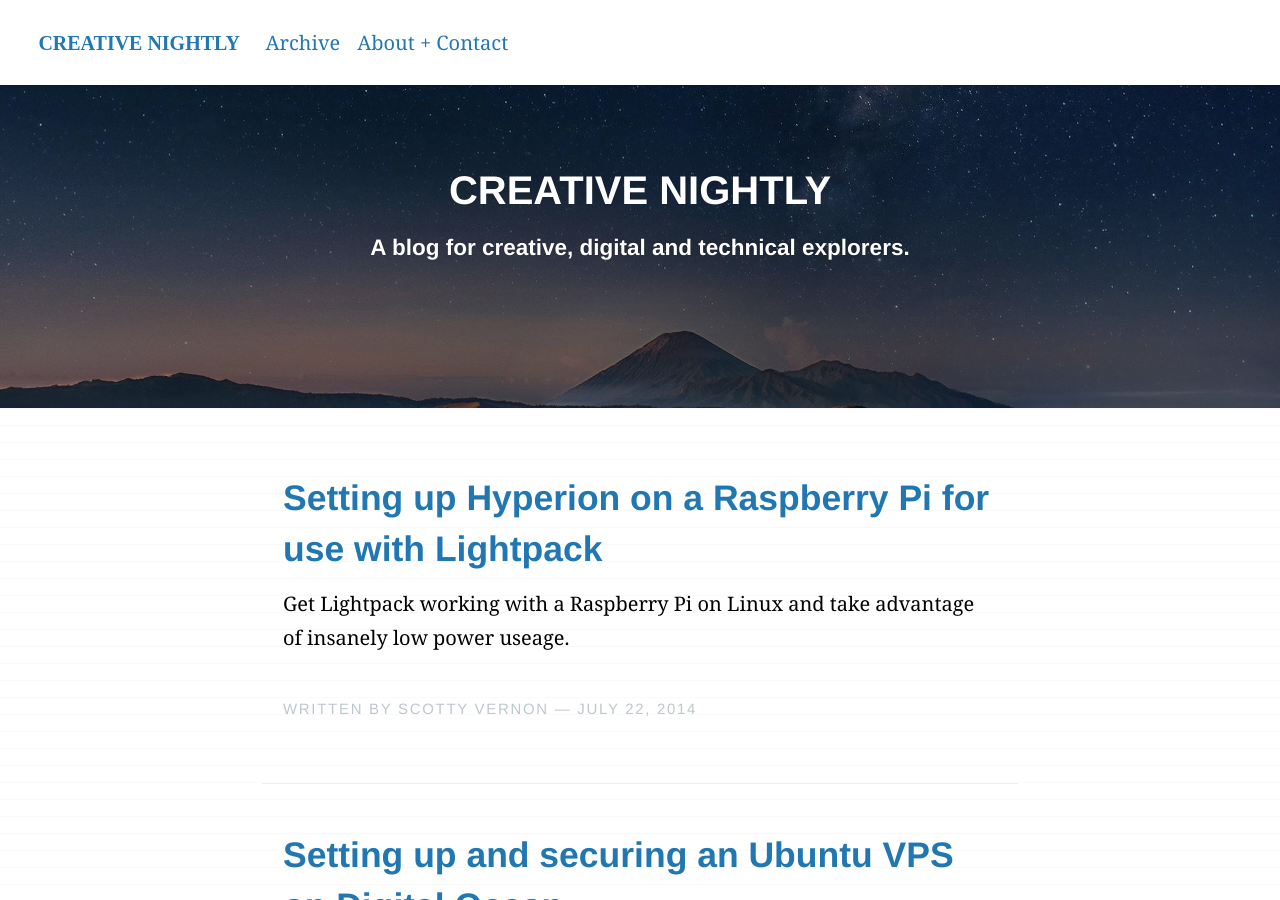
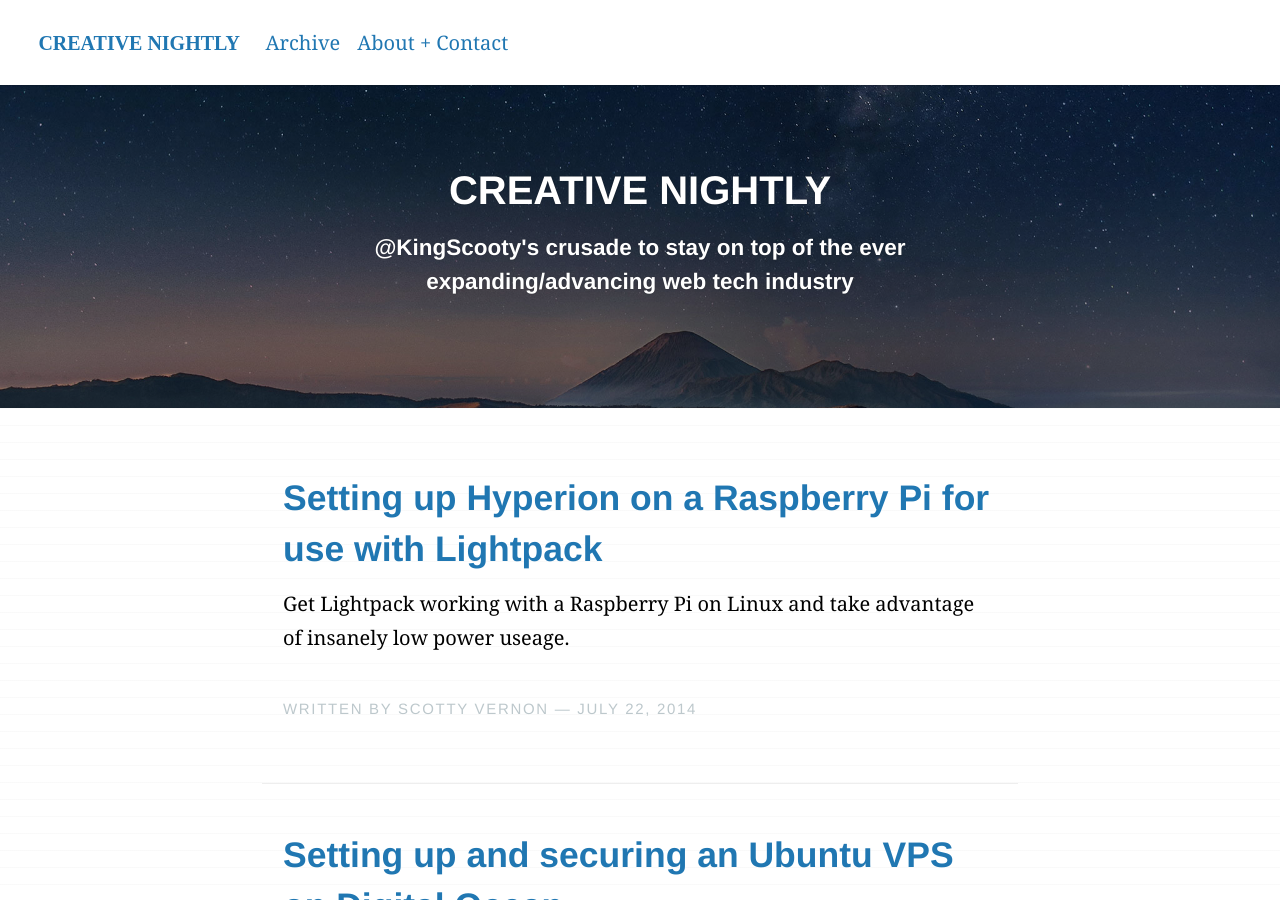
Before and after one commit to KingScooty/creativenightly.com, a Jekyll site: the page built from index.html, in a window 1280 px wide and 900 px high. Built offline with Jekyll 4.4.1, drawn with Linux system fonts in a browser that asks for light colours; the list of posts is cut into pages by our own code; comment, search, counter and statistics services are not loaded.

Commit message:
Update tagline.

```diff
--- a/_config.yml
+++ b/_config.yml
@@ -1,7 +1,9 @@
 inc:
   # Blog Information
   title:        "Creative Nightly"
-  subtitle:     "A blog for creative, digital and technical explorers." #"Creative coding and inspiration"
+  subtitle:     "@KingScooty's crusade to stay on top of the ever expanding/advancing web tech industry"
+  #"A developer's account on the world of digital."
+  #"Creative coding and inspiration" #A blog for creative, digital and technical explorers.
   colophon:     false
   cover_image:  blog-cover.jpg
   logo:         logo.png
```
